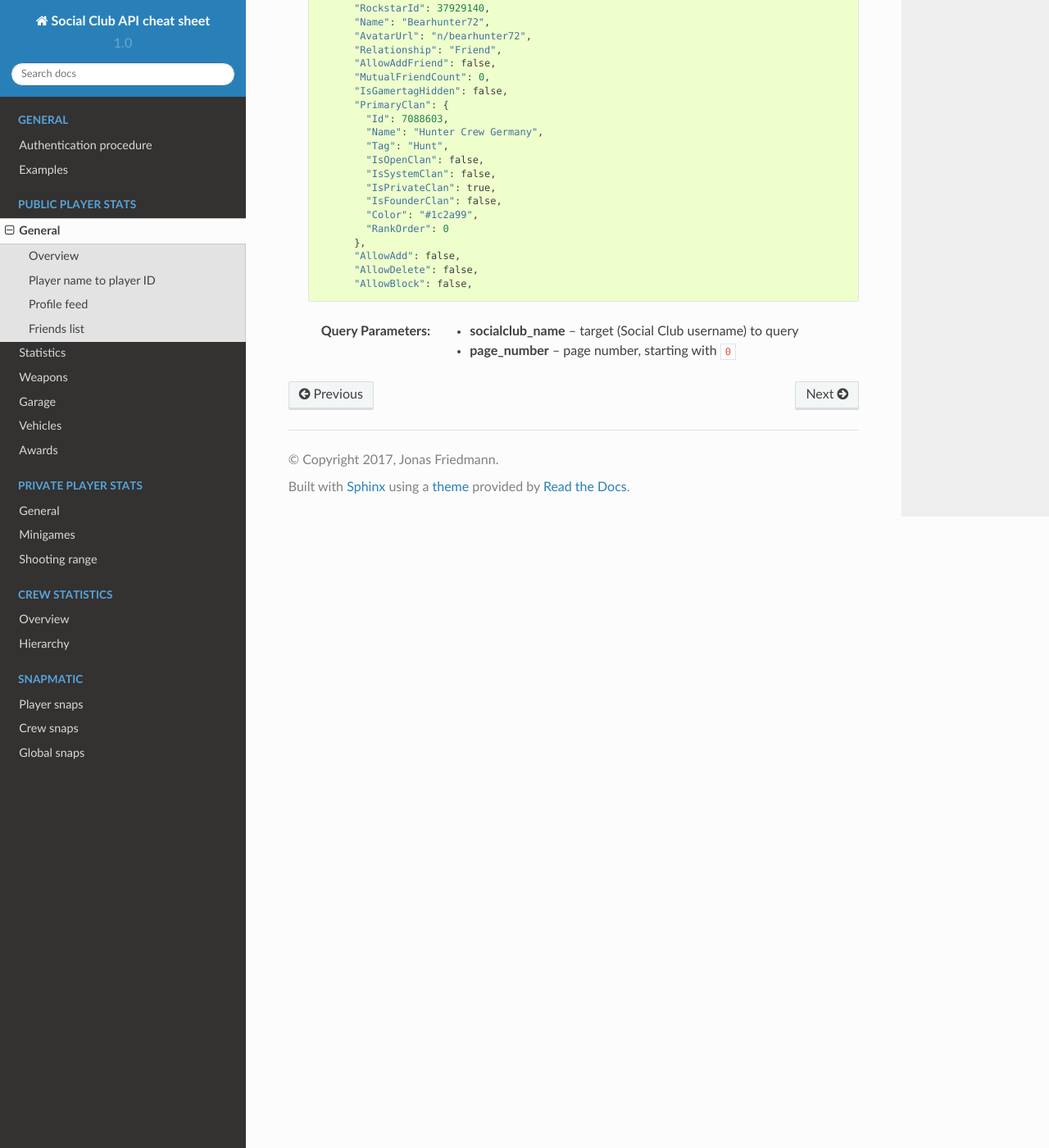
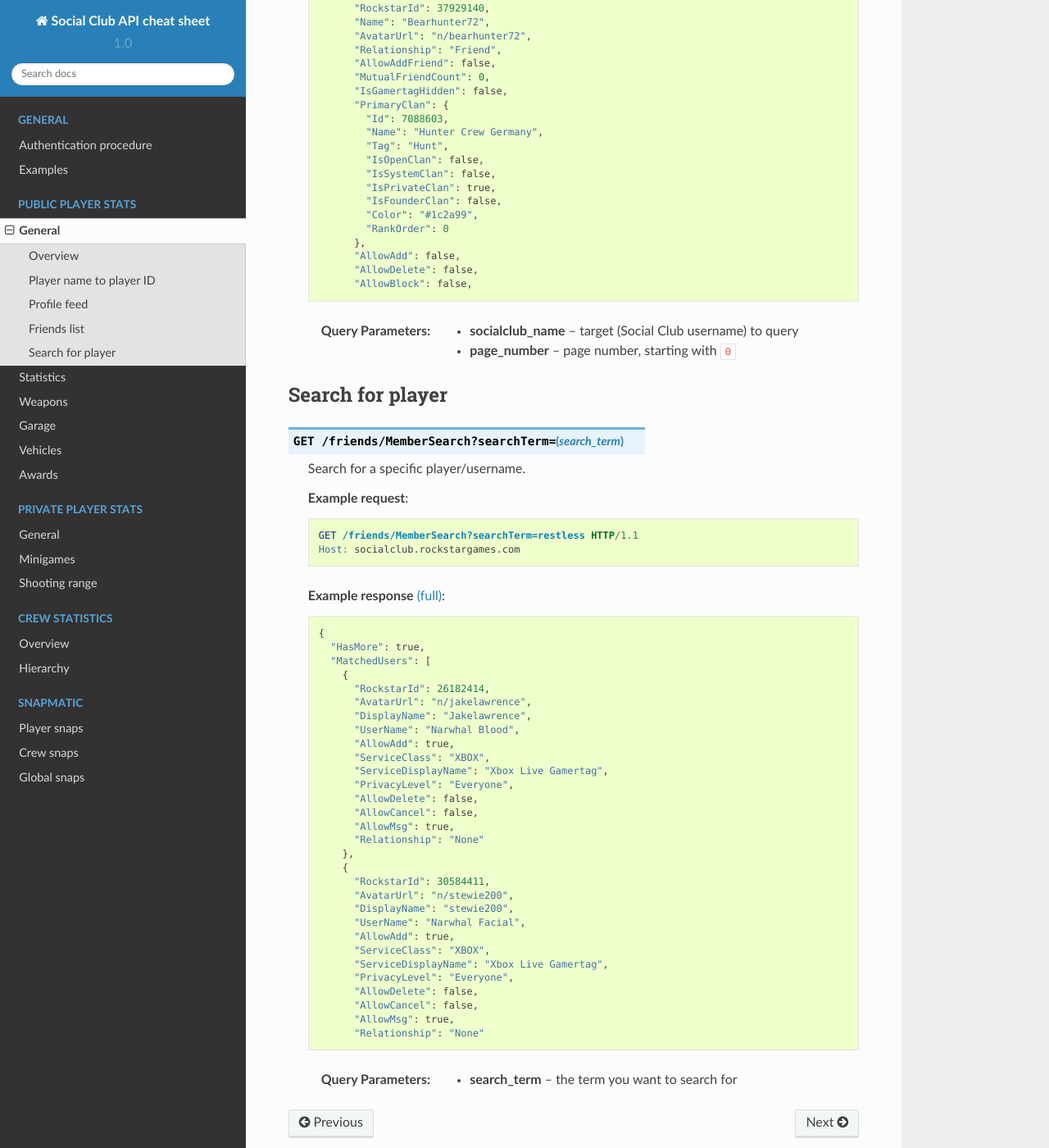
Before and after one commit to gta5-map/Social-Club-API-cheat-sheet, a Sphinx documentation site: the page built from docs/public-general.rst, in a window 1280 px wide and 1400 px high, scrolled down 3624 px. Shown: the whole window at 82% size. Built offline with Sphinx 7.4.7 and the Read the Docs theme 2.0.0, drawn with Linux system fonts in a browser that asks for light colours; some of the changed lines change nothing that is shown.

Commit message:
Add new endpoint: public member/player search
Resolve #10

```diff
--- /dev/null
+++ b/docs/_static/responses/public-general_search-players.txt
@@ -0,0 +1,363 @@
+{
+  "HasMore": true,
+  "MatchedUsers": [
+    {
+      "RockstarId": 26182414,
+      "AvatarUrl": "n/jakelawrence",
+      "DisplayName": "Jakelawrence",
+      "UserName": "Narwhal Blood",
+      "AllowAdd": true,
+      "ServiceClass": "XBOX",
+      "ServiceDisplayName": "Xbox Live Gamertag",
+      "PrivacyLevel": "Everyone",
+      "AllowDelete": false,
+      "AllowCancel": false,
+      "AllowMsg": true,
+      "Relationship": "None"
+    },
+    {
+      "RockstarId": 30584411,
+      "AvatarUrl": "n/stewie200",
+      "DisplayName": "stewie200",
+      "UserName": "Narwhal Facial",
+      "AllowAdd": true,
+      "ServiceClass": "XBOX",
+      "ServiceDisplayName": "Xbox Live Gamertag",
+      "PrivacyLevel": "Everyone",
+      "AllowDelete": false,
+      "AllowCancel": false,
+      "AllowMsg": true,
+      "Relationship": "None"
+    },
+    {
+      "RockstarId": 27928450,
+      "AvatarUrl": "n/narwhalg96",
+      "DisplayName": "NarwhalG96",
+      "UserName": "Narwhal G96",
+      "AllowAdd": true,
+      "ServiceClass": "XBOX",
+      "ServiceDisplayName": "Xbox Live Gamertag",
+      "PrivacyLevel": "Everyone",
+      "AllowDelete": false,
+      "AllowCancel": false,
+      "AllowMsg": true,
+      "Relationship": "None"
+    },
+    {
+      "RockstarId": 25624401,
+      "AvatarUrl": "n/narwhalkid",
+      "DisplayName": "NarwhalKid",
+      "UserName": "Narwhal Kid",
+      "AllowAdd": true,
+      "ServiceClass": "XBOX",
+      "ServiceDisplayName": "Xbox Live Gamertag",
+      "PrivacyLevel": "Everyone",
+      "AllowDelete": false,
+      "AllowCancel": false,
+      "AllowMsg": true,
+      "Relationship": "None"
+    },
+    {
+      "RockstarId": 26155541,
+      "AvatarUrl": "n/narwhal_lxxi",
+      "DisplayName": "narwhal_lxxi",
+      "UserName": "Narwhal LXXI",
+      "AllowAdd": true,
+      "ServiceClass": "XBOX",
+      "ServiceDisplayName": "Xbox Live Gamertag",
+      "PrivacyLevel": "Everyone",
+      "AllowDelete": false,
+      "AllowCancel": false,
+      "AllowMsg": true,
+      "Relationship": "None"
+    },
+    {
+      "RockstarId": 47065106,
+      "AvatarUrl": "n/narwhalrider",
+      "DisplayName": "narwhalrider",
+      "UserName": "Narwhal rider69",
+      "AllowAdd": true,
+      "ServiceClass": "XBOX",
+      "ServiceDisplayName": "Xbox Live Gamertag",
+      "PrivacyLevel": "Everyone",
+      "AllowDelete": false,
+      "AllowCancel": false,
+      "AllowMsg": true,
+      "Relationship": "None"
+    },
+    {
+      "RockstarId": 54889418,
+      "AvatarUrl": "n/narwhaltaco28",
+      "DisplayName": "narwhaltaco28",
+      "UserName": "Narwhal Taco",
+      "AllowAdd": true,
+      "ServiceClass": "XBOX",
+      "ServiceDisplayName": "Xbox Live Gamertag",
+      "PrivacyLevel": "Everyone",
+      "AllowDelete": false,
+      "AllowCancel": false,
+      "AllowMsg": true,
+      "Relationship": "None"
+    },
+    {
+      "RockstarId": 29154152,
+      "AvatarUrl": "n/levi_rogers",
+      "DisplayName": "levi_rogers",
+      "UserName": "narwhal07",
+      "AllowAdd": true,
+      "ServiceClass": "XBOX",
+      "ServiceDisplayName": "Xbox Live Gamertag",
+      "PrivacyLevel": "Everyone",
+      "AllowDelete": false,
+      "AllowCancel": false,
+      "AllowMsg": true,
+      "Relationship": "None"
+    },
+    {
+      "RockstarId": 43313770,
+      "AvatarUrl": "n/narwhal5000",
+      "DisplayName": "Narwhal5000",
+      "UserName": "Narwhal5000",
+      "AllowAdd": true,
+      "ServiceClass": "XBOX",
+      "ServiceDisplayName": "Xbox Live Gamertag",
+      "PrivacyLevel": "Everyone",
+      "AllowDelete": false,
+      "AllowCancel": false,
+      "AllowMsg": true,
+      "Relationship": "None"
+    },
+    {
+      "RockstarId": 41210890,
+      "AvatarUrl": "n/narwhal69er",
+      "DisplayName": "Narwhal69er",
+      "UserName": "narwhal69er",
+      "AllowAdd": true,
+      "ServiceClass": "XBOX",
+      "ServiceDisplayName": "Xbox Live Gamertag",
+      "PrivacyLevel": "Everyone",
+      "AllowDelete": false,
+      "AllowCancel": false,
+      "AllowMsg": true,
+      "Relationship": "None"
+    },
+    {
+      "RockstarId": 45374075,
+      "AvatarUrl": "n/deathpiggy128",
+      "DisplayName": "DeathPiggy128",
+      "UserName": "NARWHAL223",
+      "AllowAdd": true,
+      "ServiceClass": "PSN",
+      "ServiceDisplayName": "PlayStation™ Network",
+      "PrivacyLevel": "Everyone",
+      "AllowDelete": false,
+      "AllowCancel": false,
+      "AllowMsg": true,
+      "Relationship": "None"
+    },
+    {
+      "RockstarId": 32616001,
+      "AvatarUrl": "n/govikings1",
+      "DisplayName": "GoVikings1",
+      "UserName": "Narwhal44123",
+      "AllowAdd": true,
+      "ServiceClass": "PSN",
+      "ServiceDisplayName": "PlayStation™ Network",
+      "PrivacyLevel": "Everyone",
+      "AllowDelete": false,
+      "AllowCancel": false,
+      "AllowMsg": true,
+      "Relationship": "None"
+    },
+    {
+      "RockstarId": 61896203,
+      "AvatarUrl": "n/narwhale_62",
+      "DisplayName": "Narwhale_62",
+      "UserName": "NARWHALE_62",
+      "AllowAdd": true,
+      "ServiceClass": "PSN",
+      "ServiceDisplayName": "PlayStation™ Network",
+      "PrivacyLevel": "Everyone",
+      "AllowDelete": false,
+      "AllowCancel": false,
+      "AllowMsg": true,
+      "Relationship": "None"
+    },
+    {
+      "RockstarId": 57725901,
+      "AvatarUrl": "n/narwhalninja9921",
+      "DisplayName": "NaRwHaLnInJa9921",
+      "UserName": "NaRwHaLnInJa99",
+      "AllowAdd": true,
+      "ServiceClass": "PSN",
+      "ServiceDisplayName": "PlayStation™ Network",
+      "PrivacyLevel": "Everyone",
+      "AllowDelete": false,
+      "AllowCancel": false,
+      "AllowMsg": true,
+      "Relationship": "None"
+    },
+    {
+      "RockstarId": 90041472,
+      "AvatarUrl": "n/narwhalz-_modz",
+      "DisplayName": "Narwhalz-_Modz",
+      "UserName": "Narwhalz-_Modz",
+      "AllowAdd": true,
+      "ServiceClass": "PSN",
+      "ServiceDisplayName": "PlayStation™ Network",
+      "PrivacyLevel": "Everyone",
+      "AllowDelete": false,
+      "AllowCancel": false,
+      "AllowMsg": true,
+      "Relationship": "None"
+    },
+    {
+      "RockstarId": 36838290,
+      "AvatarUrl": "n/flyingtroll12525",
+      "DisplayName": "flyingtroll12525",
+      "UserName": "NarwhalzRDerpy",
+      "AllowAdd": true,
+      "ServiceClass": "TWIT",
+      "ServiceDisplayName": "Twitter",
+      "PrivacyLevel": "Everyone",
+      "AllowDelete": false,
+      "AllowCancel": false,
+      "AllowMsg": true,
+      "Relationship": "None"
+    },
+    {
+      "RockstarId": 25833242,
+      "AvatarUrl": "n/narwhalsss",
+      "DisplayName": "Narwhalsss",
+      "UserName": "Narwhalsss",
+      "AllowAdd": true,
+      "ServiceClass": "PC",
+      "ServiceDisplayName": "Games for Windows LIVE",
+      "PrivacyLevel": "Everyone",
+      "AllowDelete": false,
+      "AllowCancel": false,
+      "AllowMsg": true,
+      "Relationship": "None"
+    },
+    {
+      "RockstarId": 1994956,
+      "AvatarUrl": "n/narwhal",
+      "DisplayName": "narwhal",
+      "AllowAdd": true,
+      "AllowDelete": false,
+      "AllowCancel": false,
+      "AllowMsg": true,
+      "Relationship": "None"
+    },
+    {
+      "RockstarId": 79729601,
+      "AvatarUrl": "n/narwhal----",
+      "DisplayName": "Narwhal----",
+      "AllowAdd": true,
+      "AllowDelete": false,
+      "AllowCancel": false,
+      "AllowMsg": true,
+      "Relationship": "None"
+    },
+    {
+      "RockstarId": 96481797,
+      "AvatarUrl": "n/narwhal-dave",
+      "DisplayName": "Narwhal-Dave",
+      "AllowAdd": true,
+      "AllowDelete": false,
+      "AllowCancel": false,
+      "AllowMsg": true,
+      "Relationship": "None"
+    },
+    {
+      "RockstarId": 15646256,
+      "AvatarUrl": "n/narwhal-jouster",
+      "DisplayName": "narwhal-jouster",
+      "AllowAdd": true,
+      "AllowDelete": false,
+      "AllowCancel": false,
+      "AllowMsg": true,
+      "Relationship": "None"
+    },
+    {
+      "RockstarId": 36800834,
+      "AvatarUrl": "n/narwhal-king",
+      "DisplayName": "Narwhal-King",
+      "AllowAdd": true,
+      "AllowDelete": false,
+      "AllowCancel": false,
+      "AllowMsg": true,
+      "Relationship": "None"
+    },
+    {
+      "RockstarId": 81153424,
+      "AvatarUrl": "n/narwhal-kole",
+      "DisplayName": "Narwhal-kole",
+      "AllowAdd": true,
+      "AllowDelete": false,
+      "AllowCancel": false,
+      "AllowMsg": true,
+      "Relationship": "None"
+    },
+    {
+      "RockstarId": 26482197,
+      "AvatarUrl": "n/narwhal-of-doom",
+      "DisplayName": "Narwhal-of-doom",
+      "AllowAdd": true,
+      "AllowDelete": false,
+      "AllowCancel": false,
+      "AllowMsg": true,
+      "Relationship": "None"
+    },
+    {
+      "RockstarId": 43767426,
+      "AvatarUrl": "n/narwhal-of-war",
+      "DisplayName": "narwhal-of-war",
+      "AllowAdd": true,
+      "AllowDelete": false,
+      "AllowCancel": false,
+      "AllowMsg": true,
+      "Relationship": "None"
+    },
+    {
+      "RockstarId": 35967627,
+      "AvatarUrl": "n/narwhal-pirate",
+      "DisplayName": "Narwhal-Pirate",
+      "AllowAdd": true,
+      "AllowDelete": false,
+      "AllowCancel": false,
+      "AllowMsg": true,
+      "Relationship": "None"
+    },
+    {
+      "RockstarId": 32408991,
+      "AvatarUrl": "n/narwhal-san",
+      "DisplayName": "Narwhal-san",
+      "AllowAdd": true,
+      "AllowDelete": false,
+      "AllowCancel": false,
+      "AllowMsg": true,
+      "Relationship": "None"
+    },
+    {
+      "RockstarId": 46692785,
+      "AvatarUrl": "n/narwhal.",
+      "DisplayName": "Narwhal.",
+      "AllowAdd": true,
+      "AllowDelete": false,
+      "AllowCancel": false,
+      "AllowMsg": true,
+      "Relationship": "None"
+    },
+    {
+      "RockstarId": 60419048,
+      "AvatarUrl": "n/narwhal...e",
+      "DisplayName": "Narwhal...e",
+      "AllowAdd": true,
+      "AllowDelete": false,
+      "AllowCancel": false,
+      "AllowMsg": true,
+      "Relationship": "None"
+    }
+  ]
+}
--- a/docs/public-general.rst
+++ b/docs/public-general.rst
@@ -108,3 +108,26 @@
 
   :query socialclub_name: target (Social Club username) to query
   :query page_number: page number, starting with ``0``
+
+Search for player
+-----------------
+
+.. http:get:: /friends/MemberSearch?searchTerm=(search_term)
+
+  Search for a specific player/username.
+
+  **Example request**:
+
+  .. sourcecode:: http
+
+    GET /friends/MemberSearch?searchTerm=restless HTTP/1.1
+    Host: socialclub.rockstargames.com
+
+  **Example response** `(full) <_static/responses/public-general_friends-list.txt>`__:
+
+  .. include:: _static/responses/public-general_search-players.txt
+    :literal:
+    :code: json
+    :end-line: 30
+
+  :query search_term: the term you want to search for
```
